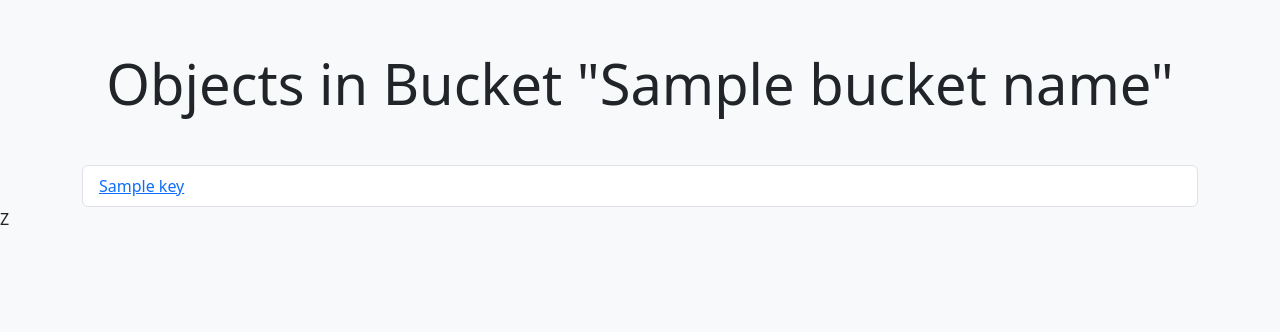
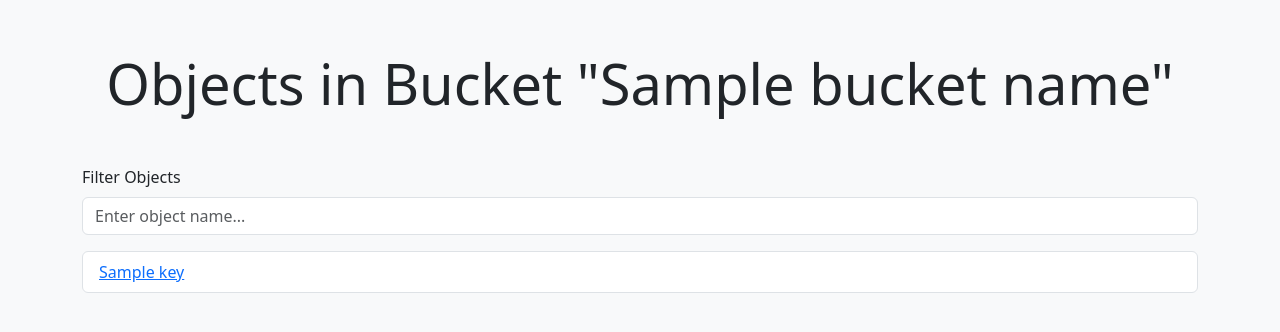
Before and after one commit to RohanRusta21/cloudrail-s3-log-viewer, a Flask app: template templates/objects.html in a window 1280 px wide. Shown: the top 332 px of the page. Run offline with Flask 3, Linux system fonts and the light colour scheme; the template is opened without the code that fills it: most values are stand-ins (such as "Sample title", 1, 10 or a date in 2020); some libraries are stand-ins or nearby versions.

```diff
--- a/app.py
+++ b/app.py
@@ -57,26 +57,53 @@ def list_objects():
 
 @app.route('/logs', methods=['POST', 'GET'])
 def display_logs():
-    access_key = request.form['access_key'] if request.method == 'POST' else request.args.get('access_key')
-    secret_access_key = request.form['secret_access_key'] if request.method == 'POST' else request.args.get('secret_access_key')
-    bucket_name = request.form['bucket_name'] if request.method == 'POST' else request.args.get('bucket_name')
-    object_key = request.form['object_key'] if request.method == 'POST' else request.args.get('object_key')
+    if request.method == 'POST':
+        access_key = request.form['access_key']
+        secret_access_key = request.form['secret_access_key']
+        bucket_name = request.form['bucket_name']
+        object_key = request.form['object_key']
 
-    # Authenticate with AWS
-    session = boto3.Session(
-        aws_access_key_id=access_key,
-        aws_secret_access_key=secret_access_key
-    )
-    s3_client = session.client('s3')
+        # Authenticate with AWS
+        session = boto3.Session(
+            aws_access_key_id=access_key,
+            aws_secret_access_key=secret_access_key
+        )
+        s3_client = session.client('s3')
 
-    # Retrieve logs from S3 object
-    try:
-        response = s3_client.get_object(Bucket=bucket_name, Key=object_key)
-        logs = response['Body'].read().decode('utf-8', errors='replace')
-    except Exception as e:
-        logs = f"Error retrieving logs: {str(e)}"
+        # Retrieve logs from S3 object
+        try:
+            response = s3_client.get_object(Bucket=bucket_name, Key=object_key)
+            logs = response['Body'].read().decode('utf-8', errors='replace')
+        except Exception as e:
+            logs = f"Error retrieving logs: {str(e)}"
 
-    return render_template('logs.html', logs=logs, object_key=object_key)
+        return render_template('logs.html', logs=logs, object_key=object_key)
+
+    else:
+        # Handle GET request with query parameters
+        access_key = request.args.get('access_key')
+        secret_access_key = request.args.get('secret_access_key')
+        bucket_name = request.args.get('bucket_name')
+        object_key = request.args.get('object_key')
+
+        if not all([access_key, secret_access_key, bucket_name, object_key]):
+            return "Missing parameters"
+
+        # Authenticate with AWS
+        session = boto3.Session(
+            aws_access_key_id=access_key,
+            aws_secret_access_key=secret_access_key
+        )
+        s3_client = session.client('s3')
+
+        # Retrieve logs from S3 object
+        try:
+            response = s3_client.get_object(Bucket=bucket_name, Key=object_key)
+            logs = response['Body'].read().decode('utf-8', errors='replace')
+        except Exception as e:
+            logs = f"Error retrieving logs: {str(e)}"
+
+        return render_template('logs.html', logs=logs, object_key=object_key)
 
 if __name__ == '__main__':
     app.run(debug=True)
--- a/templates/objects.html
+++ b/templates/objects.html
@@ -1,4 +1,3 @@
-<!-- templates/objects.html -->
 <!DOCTYPE html>
 <html lang="en">
 <head>
@@ -11,11 +10,43 @@
 <body>
     <div class="container">
         <h1 class="display-4 text-center my-5">Objects in Bucket "{{ bucket_name }}"</h1>
-        <ul class="list-group">
+
+        <!-- Search input field -->
+        <div class="mb-3">
+            <label for="object-filter" class="form-label">Filter Objects</label>
+            <input type="text" id="object-filter" class="form-control" placeholder="Enter object name...">
+        </div>
+
+        <ul id="object-list" class="list-group">
             {% for object in objects %}
-                <li class="list-group-item"><a href="/logs?access_key={{ request.form['access_key'] }}&secret_access_key={{ request.form['secret_access_key'] }}&bucket_name={{ bucket_name }}&object_key={{ object['Key'] }}">{{ object['Key'] }}</a></li>
+                <li class="list-group-item">
+                    <a href="/logs?access_key={{ request.form['access_key'] }}&secret_access_key={{ request.form['secret_access_key'] }}&bucket_name={{ bucket_name }}&object_key={{ object['Key'] }}">{{ object['Key'] }}</a>
+                </li>
             {% endfor %}
         </ul>
-    </div>Z
+    </div>
+
+    <script>
+        // Get the input field and list
+        const inputField = document.getElementById('object-filter');
+        const objectList = document.getElementById('object-list');
+
+        // Add event listener to input field
+        inputField.addEventListener('input', function() {
+            const filter = inputField.value.toUpperCase();
+            const items = objectList.getElementsByTagName('li');
+
+            // Loop through all list items, and hide those that do not match the filter
+            for (let i = 0; i < items.length; i++) {
+                const item = items[i];
+                const textValue = item.textContent || item.innerText;
+                if (textValue.toUpperCase().indexOf(filter) > -1) {
+                    item.style.display = '';
+                } else {
+                    item.style.display = 'none';
+                }
+            }
+        });
+    </script>
 </body>
 </html>
```
